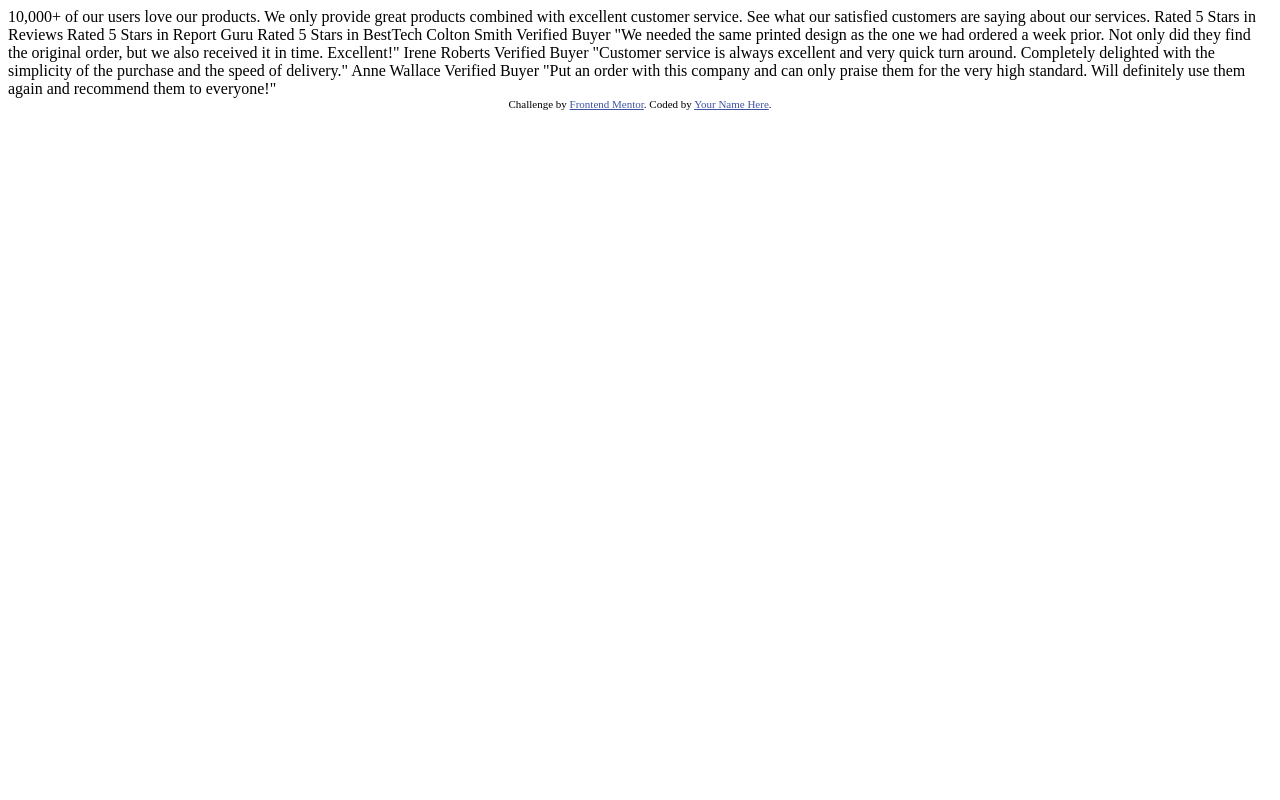
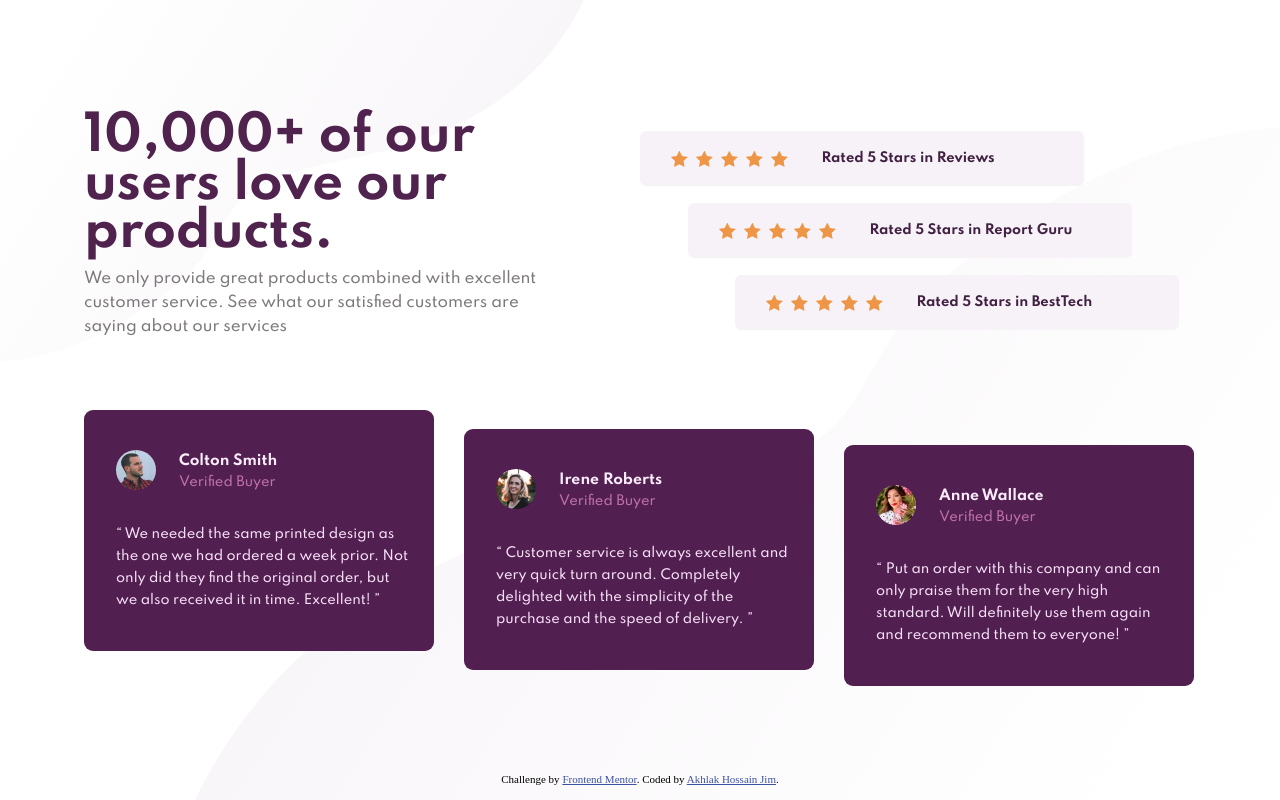
Before and after one commit to Akhlak-Hossain-Jim/social-proof-section, a plain HTML site: page index.html in a window 1280 px wide. Drawn offline with Linux system fonts and the light colour scheme.

Commit message:
🛠🔖✨done

```diff
--- a/index.html
+++ b/index.html
@@ -11,51 +11,115 @@
       sizes="32x32"
       href="./images/favicon-32x32.png"
     />
-
+    <link rel="stylesheet" href="./style.css" />
     <title>Frontend Mentor | Social proof section</title>
-
-    <!-- Feel free to remove these styles or customise in your own stylesheet 👍 -->
-    <style>
-      .attribution {
-        font-size: 11px;
-        text-align: center;
-      }
-      .attribution a {
-        color: hsl(228, 45%, 44%);
-      }
-    </style>
   </head>
   <body>
-    10,000+ of our users love our products.
+    <main>
+      <div class="line_1">
+        <div class="lines_1_element">
+          <h1>10,000+ of our users love our products.</h1>
+          <p>
+            We only provide great products combined with excellent customer
+            service. See what our satisfied customers are saying about our
+            services
+          </p>
+        </div>
+        <div class="lines_1_element_2">
+          <div class="lines_1_element_2_rating">
+            <img src="./images/stars.png" alt="stars" />
+            <p class="lines_1_element_2_rating_title">
+              Rated 5 Stars in Reviews
+            </p>
+          </div>
+          <div class="lines_1_element_2_rating">
+            <img src="./images/stars.png" alt="stars" />
+            <p class="lines_1_element_2_rating_title">
+              Rated 5 Stars in Report Guru
+            </p>
+          </div>
+          <div class="lines_1_element_2_rating">
+            <img src="./images/stars.png" alt="stars" />
+            <p class="lines_1_element_2_rating_title">
+              Rated 5 Stars in BestTech
+            </p>
+          </div>
+        </div>
+      </div>
+      <div class="line_2">
+        <div class="card">
+          <div class="profile">
+            <div class="profile_image">
+              <img src="./images/image-colton.jpg" alt="Colton Smith" />
+            </div>
+            <div class="profile_details">
+              <p class="name">Colton Smith</p>
+              <p class="stat">Verified Buyer</p>
+            </div>
+          </div>
+          <q>
+            We needed the same printed design as the one we had ordered a week
+            prior. Not only did they find the original order, but we also
+            received it in time. Excellent!
+          </q>
+        </div>
+        <div class="card">
+          <div class="profile">
+            <div class="profile_image">
+              <img src="./images/image-irene.jpg" alt="Irene Roberts" />
+            </div>
+            <div class="profile_details">
+              <p class="name">Irene Roberts</p>
+              <p class="stat">Verified Buyer</p>
+            </div>
+          </div>
+          <q>
+            Customer service is always excellent and very quick turn around.
+            Completely delighted with the simplicity of the purchase and the
+            speed of delivery.
+          </q>
+        </div>
+        <div class="card">
+          <div class="profile">
+            <div class="profile_image">
+              <img src="./images/image-anne.jpg" alt="Anne Wallace" />
+            </div>
+            <div class="profile_details">
+              <p class="name">Anne Wallace</p>
+              <p class="stat">Verified Buyer</p>
+            </div>
+          </div>
+          <q>
+            Put an order with this company and can only praise them for the very
+            high standard. Will definitely use them again and recommend them to
+            everyone!
+          </q>
+        </div>
+      </div>
+    </main>
 
-    We only provide great products combined with excellent customer service.
-    See what our satisfied customers are saying about our services.
-
-    Rated 5 Stars in Reviews
-    Rated 5 Stars in Report Guru
-    Rated 5 Stars in BestTech
-
-    Colton Smith
-    Verified Buyer
-    "We needed the same printed design as the one we had ordered a week prior.
-    Not only did they find the original order, but we also received it in time.
-    Excellent!"
-
-    Irene Roberts
-    Verified Buyer
-    "Customer service is always excellent and very quick turn around. Completely
-    delighted with the simplicity of the purchase and the speed of delivery."
-
-    Anne Wallace
-    Verified Buyer
-    "Put an order with this company and can only praise them for the very high
-    standard. Will definitely use them again and recommend them to everyone!"
-
-    <div class="attribution">
-      Challenge by
-      <a href="https://www.frontendmentor.io?ref=challenge" target="_blank"
-        >Frontend Mentor</a
-      >. Coded by <a href="#">Your Name Here</a>.
-    </div>
+    <footer
+      style="
+        position: fixed;
+        bottom: 15px;
+        left: 0;
+        right: 0;
+        width: 100%;
+        text-align: center;
+      "
+    >
+      <p class="attribution" style="font-size: 11px; text-align: center">
+        Challenge by
+        <a
+          href="https://www.frontendmentor.io?ref=challenge"
+          target="_blank"
+          style="color: hsl(228, 45%, 44%)"
+          >Frontend Mentor</a
+        >. Coded by
+        <a href="https://ah-jim-seed.web.app" style="color: hsl(228, 45%, 44%)"
+          >Akhlak Hossain Jim</a
+        >.
+      </p>
+    </footer>
   </body>
 </html>
--- /dev/null
+++ b/style.css
@@ -0,0 +1,184 @@
+@import url("https://fonts.googleapis.com/css2?family=Spartan:wght@400;500;700&display=swap");
+
+*,
+*:before,
+*:after {
+  padding: 0;
+  margin: 0;
+  box-sizing: border-box;
+}
+
+main {
+  max-width: 1440px;
+  margin: 0 auto;
+  font-family: "Spartan", sans-serif;
+  min-height: 100vh;
+  background-color: #fff;
+  background-image: url(./images/bg-pattern-top-desktop.svg),
+    url(./images/bg-pattern-bottom-desktop.svg);
+  background-repeat: no-repeat;
+  background-size: min(100%, 584px) min(100%, 362px),
+    min(100%, 1085px) min(100%, 673px);
+  background-position: top left, bottom right;
+  padding: 0 20px;
+}
+
+.line_1 {
+  max-width: 1112px;
+  margin: 0 auto;
+  padding: 113px 0 71px;
+  display: grid;
+  grid-template-columns: 1fr 1fr;
+}
+
+@media (max-width: 548px) {
+  .line_1 {
+    grid-template-columns: 1fr;
+    padding: 80px 0 50px;
+  }
+}
+
+h1 {
+  font-weight: bold;
+  font-size: 48px;
+  line-height: 48px;
+  max-width: 422px;
+  color: #50224e;
+}
+
+@media (max-width: 548px) {
+  h1 {
+    max-width: 254px;
+    margin: 0 auto;
+    text-align: center;
+    font-size: 30px;
+    line-height: 33px;
+  }
+}
+
+.lines_1_element p {
+  font-weight: 500;
+  padding-top: 10px;
+  font-size: 15px;
+  line-height: 160%;
+  max-width: 455px;
+  color: #7d787c;
+}
+
+@media (max-width: 548px) {
+  .lines_1_element p {
+    max-width: 328px;
+    margin: 0 auto;
+    text-align: center;
+    font-size: 14px;
+    line-height: 180%;
+  }
+}
+
+.lines_1_element_2 {
+  display: flex;
+  flex-direction: column;
+  padding-top: 18px;
+  gap: 17px;
+}
+
+.lines_1_element_2_rating {
+  width: min(444px, 100%);
+  padding: 19.5px 31px;
+  display: flex;
+  align-items: center;
+  justify-content: flex-start;
+  background: #f7f2f8;
+  border-radius: 6px;
+  gap: 33.45px;
+}
+
+.lines_1_element_2_rating_title {
+  font-weight: bold;
+  font-size: 13px;
+  color: #412142;
+}
+
+.lines_1_element_2_rating:nth-child(2) {
+  margin-left: 48px;
+}
+
+.lines_1_element_2_rating:nth-child(3) {
+  margin-left: 95px;
+}
+
+@media (max-width: 548px) {
+  .lines_1_element_2_rating {
+    flex-direction: column;
+    align-items: center;
+    justify-content: center;
+    gap: 17px;
+  }
+  .lines_1_element_2_rating:nth-child(2),
+  .lines_1_element_2_rating:nth-child(3) {
+    margin-left: 0px;
+  }
+}
+
+.line_2 {
+  max-width: 1112px;
+  margin: 0 auto;
+  margin-bottom: 100px;
+  display: flex;
+  flex-wrap: wrap;
+  gap: 30px;
+}
+
+.card {
+  background: #511f50;
+  border-radius: 9px;
+  width: min(350px, 100%);
+  padding: 40px 32px;
+  padding-right: 25px;
+  display: flex;
+  flex-direction: column;
+  gap: 28px;
+  height: max-content;
+}
+
+.profile {
+  display: flex;
+  gap: 23px;
+}
+.profile_image {
+  width: 40px;
+}
+
+.profile_image img {
+  width: 100%;
+  height: auto;
+  border-radius: 50%;
+}
+
+.profile_details .name {
+  font-weight: 600;
+  font-size: 14px;
+  line-height: 160%;
+  color: #fbecfb;
+}
+.profile_details .stat {
+  font-weight: 500;
+  font-size: 13px;
+  line-height: 160%;
+  color: #bf72a8;
+}
+
+q {
+  font-weight: 500;
+  font-size: 13px;
+  line-height: 170%;
+  color: #f8e0f8;
+}
+
+.card:nth-child(2) {
+  margin-top: 19px;
+}
+
+.card:nth-child(3) {
+  margin-top: 35px;
+}
```
